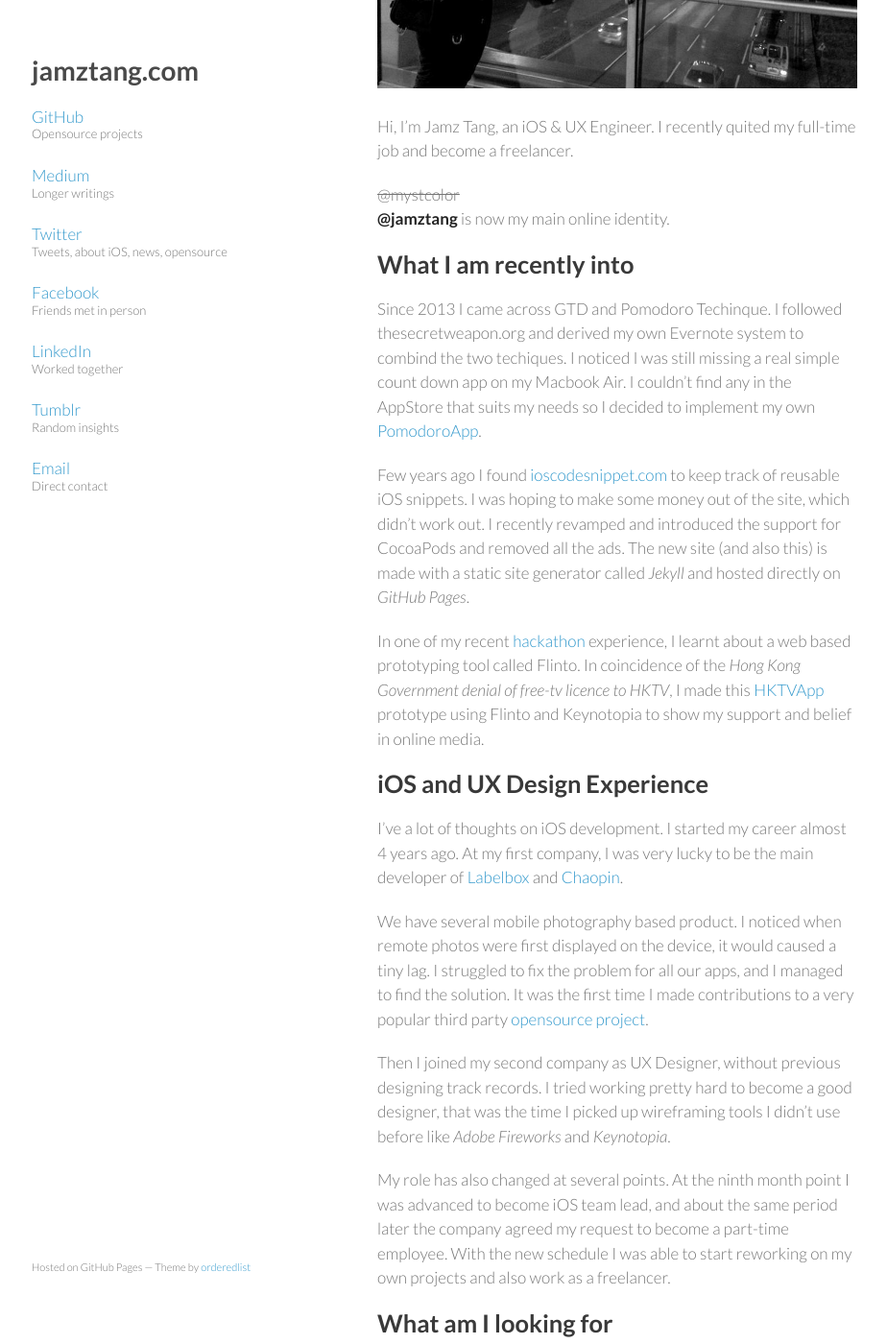
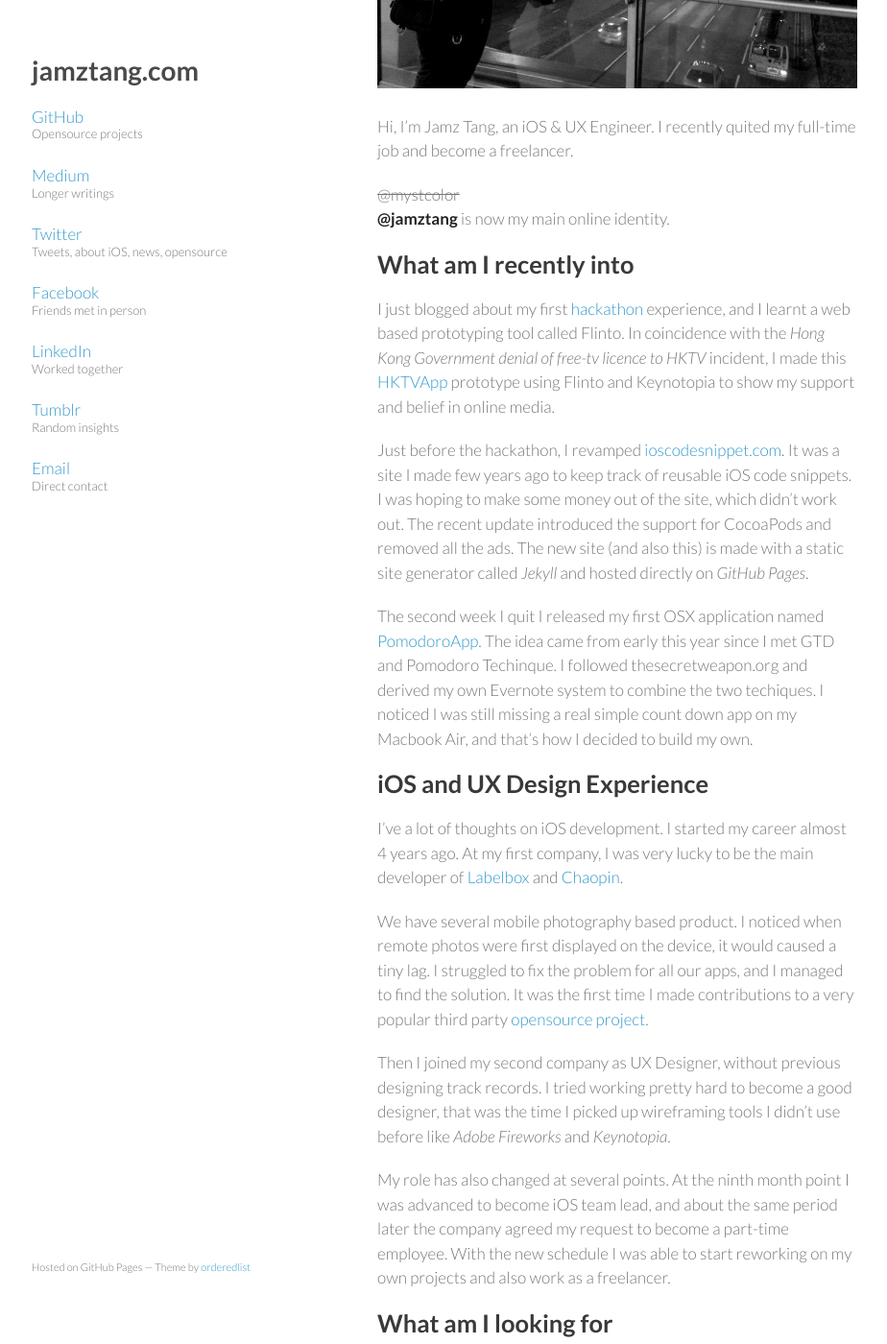
Before and after one commit to jamztang/jamztang.github.io, a Jekyll site: the page built from index.md, in a window 1280 px wide and 1400 px high, scrolled down 299 px. Shown: the whole window at 96% size, without its empty margins (177-1101 px from the left). Built offline with Jekyll 4.4.1, drawn with Linux system fonts in a browser that asks for light colours; Markdown is read by kramdown in place of the engine named in the settings; some of the changed text lies outside the part shown.

```diff
--- a/index.md
+++ b/index.md
@@ -7,22 +7,27 @@ layout: default
 Hi, I'm Jamz Tang, an iOS & UX Engineer. I recently quited my full-time job and become a freelancer.
 <s>@mystcolor</s> **@jamztang** is now my main online identity.
 
-What I am recently into
+What am I recently into
 ----
 
-Since 2013 I came across GTD and Pomodoro Techinque. I followed thesecretweapon.org and derived my own Evernote system to combind the two techiques. I noticed I was still missing a real simple count down app on my Macbook Air. I couldn't find any in the AppStore that suits my needs so I decided to implement my own [PomodoroApp][3].
-
-Few years ago I found [ioscodesnippet.com][1] to keep track of reusable iOS snippets.
-I was hoping to make some money out of the site, which didn't work out.
-I recently revamped and introduced the support for CocoaPods and removed all
-the ads. The new site (and also this) is made with a static site generator called _Jekyll_ and
-hosted directly on _GitHub Pages_.
-
-In one of my recent [hackathon][] experience, I learnt about a web based
-prototyping tool called Flinto. In coincidence of the _Hong Kong
-Government denial of free-tv licence to HKTV_, I made this [HKTVApp][]
+I just blogged about my first [hackathon][] experience, and I learnt a web based
+prototyping tool called Flinto. In coincidence with the _Hong Kong
+Government denial of free-tv licence to HKTV_ incident, I made this [HKTVApp][]
 prototype using Flinto and Keynotopia to show my support and belief in
 online media.
+
+Just before the hackathon, I revamped [ioscodesnippet.com][1]. It was a
+site I made few years ago to keep track of reusable iOS code snippets.
+I was hoping to make some money out of the site, which didn't work out.
+The recent update introduced the support for CocoaPods and removed all
+the ads. The new site (and also this) is made with a static site
+generator called _Jekyll_ and hosted directly on _GitHub Pages_.
+
+The second week I quit I released my first OSX application named [PomodoroApp][3].
+The idea came from early this year since I met GTD and Pomodoro Techinque.
+I followed thesecretweapon.org and derived my own Evernote system to combine
+the two techiques. I noticed I was still missing a real simple count down app
+on my Macbook Air, and that's how I decided to build my own.
 
 iOS and UX Design Experience
 ----
@@ -34,7 +39,8 @@ main developer of [Labelbox][] and [Chaopin][].
 We have several mobile photography based product. I noticed when remote
 photos were first displayed on the device, it would caused a tiny lag. I struggled
 to fix the problem for all our apps, and I managed to find the solution.
-It was the first time I made contributions to a very popular third party [opensource project][rs/SDWebImage].
+It was the first time I made contributions to a very popular third party
+[opensource project][rs/SDWebImage].
 
 Then I joined my second company as UX Designer, without previous designing track
 records. I tried working pretty hard to become a good designer, that was the
@@ -50,17 +56,16 @@ as a freelancer.
 What am I looking for
 -----
 
-I am practicing to sustain as a freelancer and work more remotely.
-I hope I would be able to get physically free, so that to travel around
-the world in the next year, yet able to continue sustain and continue
-my career.
+I am practicing to become a successful freelancer and work towards fully remote.
+I hope I would be able to get physically free from office, so that I can travel
+around the world in the next year, yet able to continue sustain my living.
 
-I am also trying out to run this blog differently than a traditional news comes
-first ordering. Life should be like chapters of stories, and that's why you're
-seeing these long paragraphs here. If you read this far I hope you are finding
-it enjoyable and interesting instead.
+I am also trying out to run this blog differently than a traditional
+blog. Life should be like chapters and directories, and that's why you're
+seeing these long story here. If you are still with me I hope you are finding
+this enjoyable and interesting read.
 
-If you think it's interesting you can find more about me at the navigation panel.
+If you think this is great, let me know :)
 
 {% comment %}
 > Updated 2013-10-10 19:20
```
